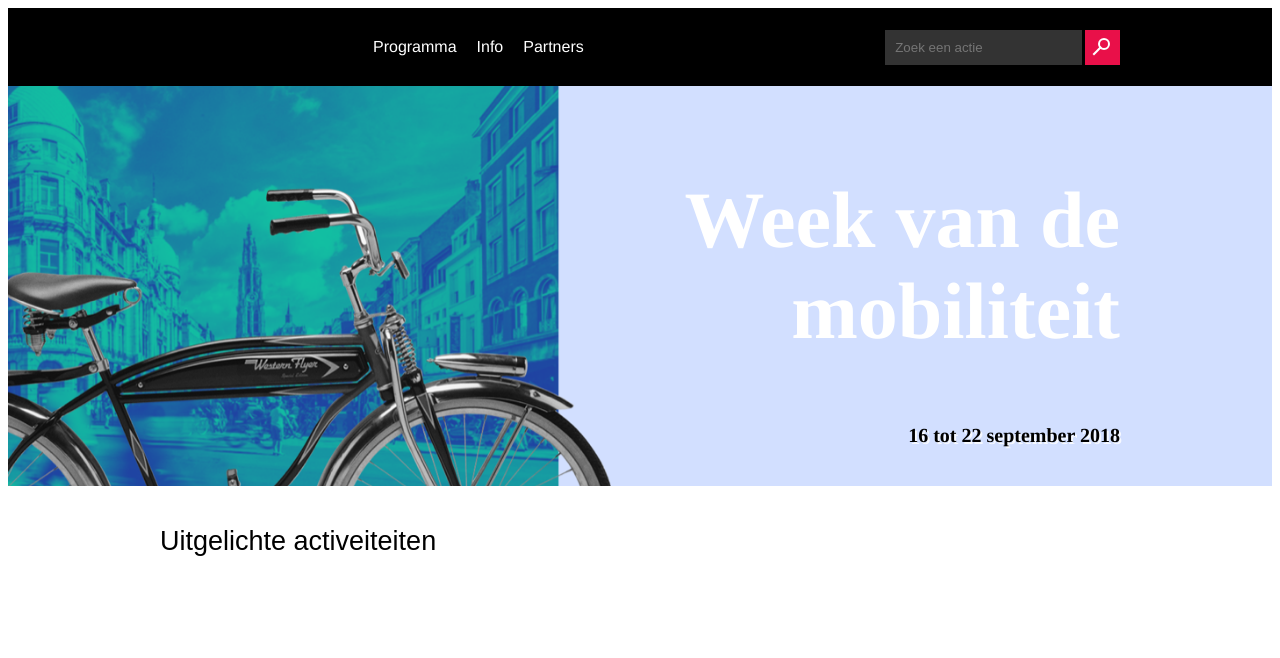
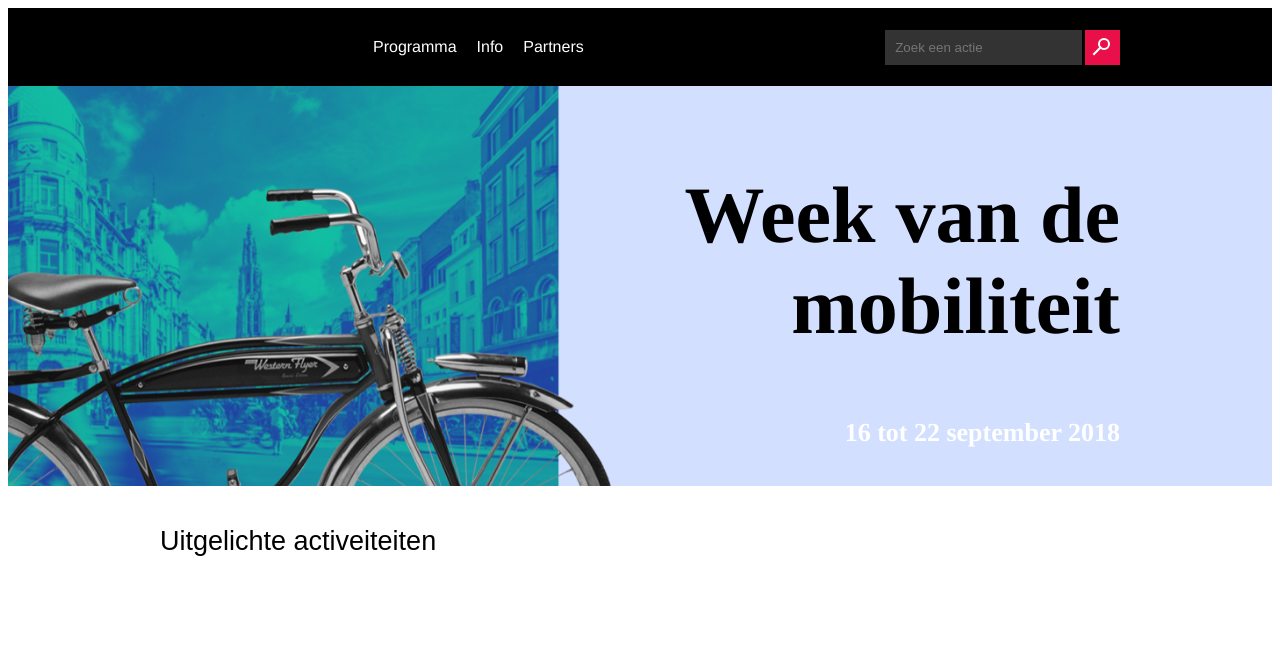
Before and after one commit to steijehillewaert/MAIII_MOBI, a PHP site: page / in a window 1280 px wide; the page is wider, and only the part inside the window is pictured. Shown: the top 658 px of that part. Run offline with PHP 8.4, Linux system fonts and the light colour scheme; data that the repository does not hold is empty; some libraries are stand-ins or nearby versions.

Commit message:
Added some css magic 🎩

```diff
--- a/src/css/style.css
+++ b/src/css/style.css
@@ -25,13 +25,23 @@ body {
   justify-content: center;
   text-align: right;
   background-repeat: no-repeat;
+
+  & h1 {
+    color: var(--pink);
+  }
 }
 
 .smalltext {
   margin-top: 1rem;
-  font-size: 2rem;
-  color: var(--pink);
-  text-shadow: .2rem .2rem 0 rgba(255, 255, 255, .8);
+  font-size: 2.6rem;
+  color: white !important; /*stylelint-disable-line*/
+  text-shadow: .1rem .1rem 0 var(--pink);
+  margin-bottom: 2rem;
+}
+
+.center {
+  display: flex;
+  justify-content: center;
 }
 
 p {
@@ -92,9 +102,9 @@ nav ul li {
 }
 
 .news {
-  margin-top: 4rem;
+  margin-top: 6rem;
   display: grid;
-  margin-bottom: 4rem;
+  margin-bottom: 6rem;
 }
 
 h1 {
@@ -410,7 +420,7 @@ aside address {
 .watisdeweek {
   display: flex;
   justify-content: space-between;
-  margin-top: 4rem;
+  margin-top: 6rem;
 }
 
 .flextext {
@@ -446,7 +456,7 @@ aside address {
   margin-top: 1rem;
   width: auto;
   color: white;
-  font-weight: 600;
+  font-weight: 300;
   font-size: 1.8rem;
   display: inline-block;
   box-shadow: .3rem .3rem 0 var(--green);
```
